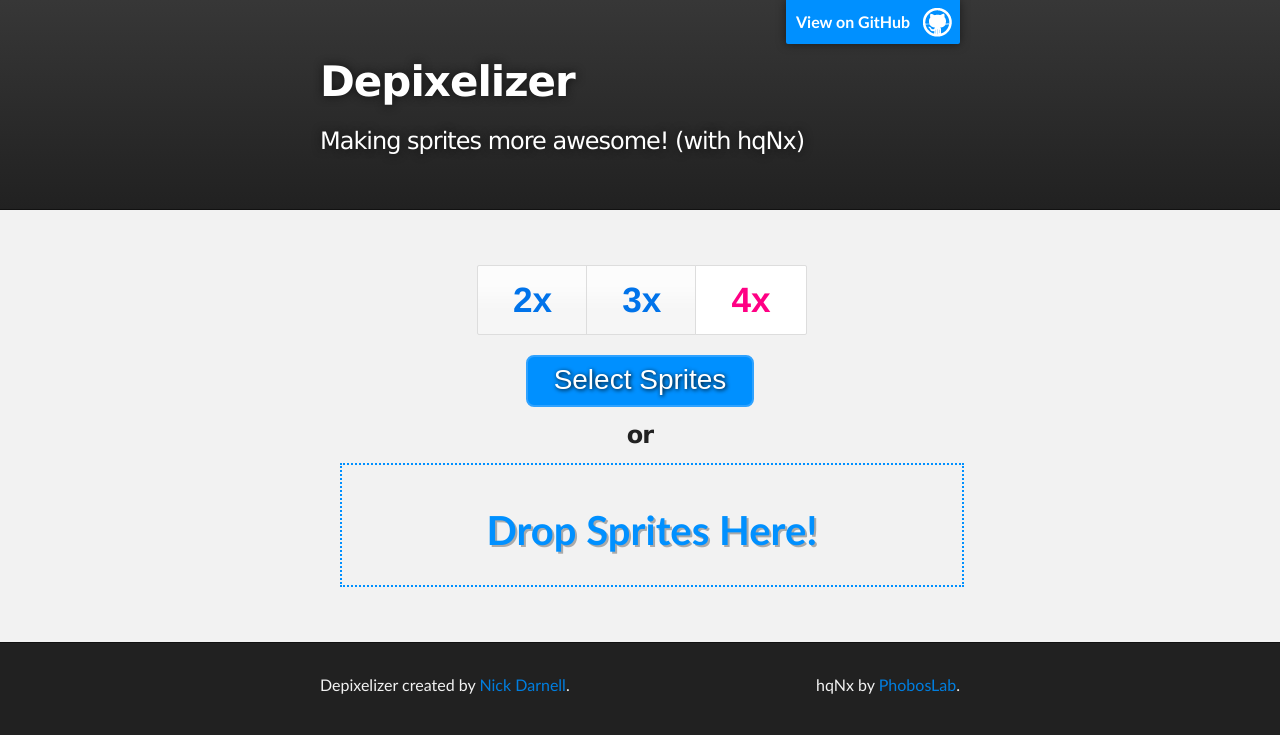
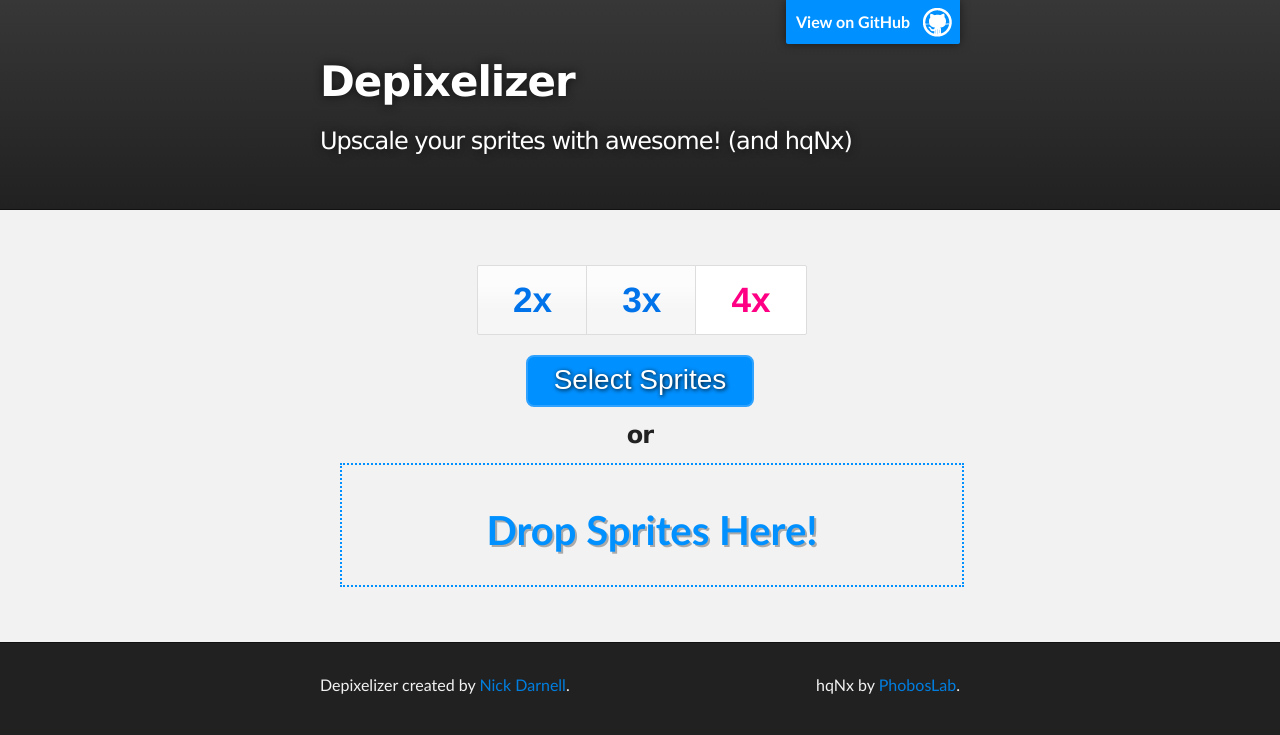
Before and after one commit to nickdarnell/depixelizer, a plain HTML site: page index.html in a window 1280 px wide. Drawn offline with nearby package versions, Linux system fonts and the light colour scheme.

Commit message:
Changing the tag line to not be vague.

```diff
--- a/index.html
+++ b/index.html
@@ -4,7 +4,7 @@
   <head>
     <meta charset='utf-8' />
     <meta http-equiv="X-UA-Compatible" content="chrome=1" />
-    <meta name="description" content="Depixelizer : Making sprites more awesome! (with hqNx and JavaScript)" />
+    <meta name="description" content="Depixelizer : Upscale your sprites with awesome! (and hqNx)" />
 
 	<script type="text/javascript" src="http://ajax.googleapis.com/ajax/libs/jquery/1.9.1/jquery.min.js"></script>
 	<script type="text/javascript" src="javascripts/jquery-ui-1.10.3.custom.min.js"></script>
@@ -255,7 +255,7 @@
           <a id="forkme_banner" href="https://github.com/nickdarnell/depixelizer">View on GitHub</a>
 
           <h1 id="project_title">Depixelizer</h1>
-          <h2 id="project_tagline">Making sprites more awesome! (with hqNx)</h2>
+          <h2 id="project_tagline">Upscale your sprites with awesome! (and hqNx)</h2>
         </header>
     </div>
 
```
